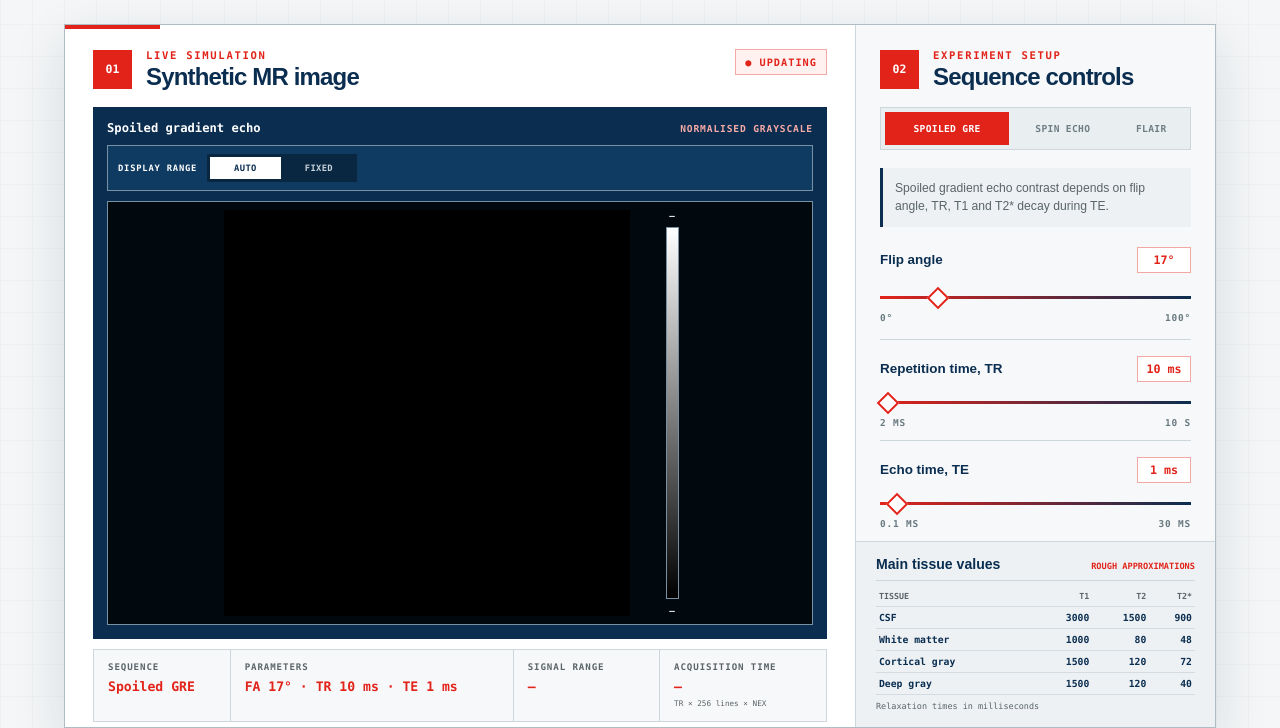
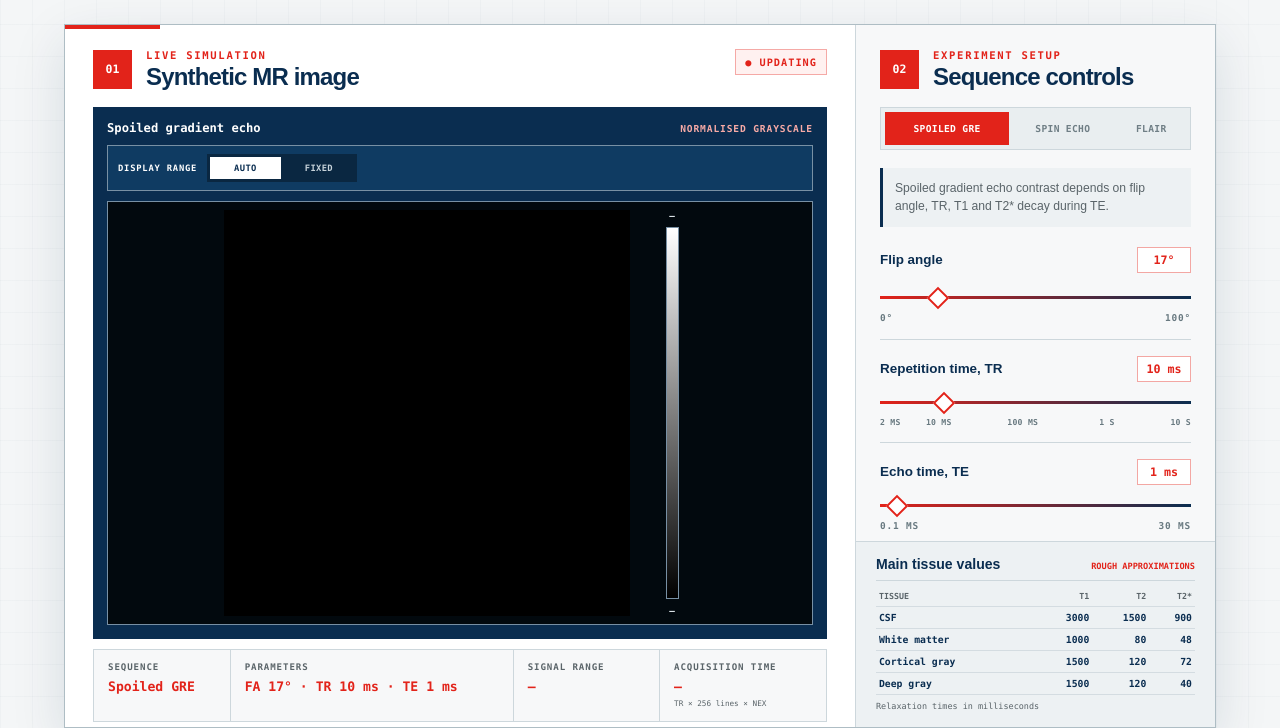
Before and after one commit to mriphysics/mri-contrast-lab, a plain HTML site: page index.html in a window 1280 px wide. Both pictures are taken after a click on the button "RESET EXPERIMENT". Shown: the part 72-800 px from the top of the page. Drawn offline with Linux system fonts and the light colour scheme; no server answers.

Commit message:
updated TR using log scale

```diff
--- a/app.js
+++ b/app.js
@@ -1,4 +1,4 @@
-import { WIDTH, HEIGHT, TISSUES, spoiledGreSignal, spinEchoSignal, flairSignal, makeNoise, scaleToGray, noiseSigmaForAverages, acquisitionTimeSeconds } from "./contrast.js?v=contrast-8";
+import { WIDTH, HEIGHT, TISSUES, spoiledGreSignal, spinEchoSignal, flairSignal, makeNoise, scaleToGray, noiseSigmaForAverages, acquisitionTimeSeconds } from "./contrast.js?v=contrast-9";
 
 const els = Object.fromEntries([
   "greMode", "seMode", "flairMode", "greControls", "seControls", "flairControls",
@@ -59,11 +59,19 @@ function positiveNumber(input, minimum) {
   return Number.isFinite(value) ? Math.max(minimum, value) : minimum;
 }
 
+function logarithmicMilliseconds(input) {
+  return Math.round(10 ** Number(input.value));
+}
+
+function setLogarithmicMilliseconds(input, milliseconds) {
+  input.value = String(Math.log10(milliseconds));
+}
+
 function parameters() {
   const nex = Math.round(positiveNumber(els.nex, 1));
-  if (mode === "gre") return { fa: positiveNumber(els.greFA, 0), tr: positiveNumber(els.greTR, 1), te: positiveNumber(els.greTE, .1), nex };
-  if (mode === "se") return { tr: positiveNumber(els.seTR, 1), te: positiveNumber(els.seTE, .1), nex };
-  return { ti: positiveNumber(els.flairTI, 0), tr: positiveNumber(els.flairTR, 1), te: positiveNumber(els.flairTE, .1), nex };
+  if (mode === "gre") return { fa: positiveNumber(els.greFA, 0), tr: logarithmicMilliseconds(els.greTR), te: positiveNumber(els.greTE, .1), nex };
+  if (mode === "se") return { tr: logarithmicMilliseconds(els.seTR), te: positiveNumber(els.seTE, .1), nex };
+  return { ti: positiveNumber(els.flairTI, 0), tr: logarithmicMilliseconds(els.flairTR), te: positiveNumber(els.flairTE, .1), nex };
 }
 
 function tissueSignals(config) {
@@ -76,14 +84,14 @@ function timingValidation(config) {
   if ((mode === "gre" || mode === "se") && config.te >= config.tr) {
     return {
       valid: false,
-      message: `TE must be shorter than TR. Current selection: TE ${format(config.te)} ms, TR ${format(config.tr)} ms.`,
+      message: `TE must be shorter than TR. Current selection: TE ${formatTiming(config.te)}, TR ${formatTiming(config.tr)}.`,
       inputs: mode === "gre" ? [els.greTR, els.greTE] : [els.seTR, els.seTE],
     };
   }
   if (mode === "flair" && config.ti + config.te >= config.tr) {
     return {
       valid: false,
-      message: `TI + TE must be shorter than TR. Current selection: ${format(config.ti + config.te)} ms ≥ ${format(config.tr)} ms.`,
+      message: `TI + TE must be shorter than TR. Current selection: ${formatTiming(config.ti + config.te)} ≥ ${formatTiming(config.tr)}.`,
       inputs: [els.flairTI, els.flairTR, els.flairTE],
     };
   }
@@ -159,10 +167,10 @@ function updateParameterReadouts(config) {
   els.imageTitle.textContent = model.title;
   els.sequenceReadout.textContent = model.short;
   els.parameterReadout.textContent = mode === "gre"
-    ? `FA ${format(config.fa)}° · TR ${format(config.tr)} ms · TE ${format(config.te)} ms · NEX ${config.nex}`
+    ? `FA ${format(config.fa)}° · TR ${formatTiming(config.tr)} · TE ${formatTiming(config.te)} · NEX ${config.nex}`
     : mode === "se"
-      ? `TR ${format(config.tr)} ms · TE ${format(config.te)} ms · NEX ${config.nex}`
-      : `TI ${format(config.ti)} ms · TR ${format(config.tr)} ms · TE ${format(config.te)} ms · NEX ${config.nex}`;
+      ? `TR ${formatTiming(config.tr)} · TE ${formatTiming(config.te)} · NEX ${config.nex}`
+      : `TI ${formatTiming(config.ti)} · TR ${formatTiming(config.tr)} · TE ${formatTiming(config.te)} · NEX ${config.nex}`;
   els.acquisitionReadout.textContent = formatDuration(acquisitionTimeSeconds(config.tr, HEIGHT, config.nex));
 }
 
@@ -217,15 +225,20 @@ function scheduleUpdate() {
 
 function updateSliderOutputs() {
   els.greFAValue.value = `${format(Number(els.greFA.value))}°`;
-  for (const name of ["greTR", "greTE", "seTR", "seTE", "flairTI", "flairTR", "flairTE"]) {
+  for (const name of ["greTE", "seTE", "flairTI", "flairTE"]) {
     els[`${name}Value`].value = `${format(Number(els[name].value))} ms`;
+  }
+  for (const name of ["greTR", "seTR", "flairTR"]) {
+    const timing = formatTiming(logarithmicMilliseconds(els[name]));
+    els[`${name}Value`].value = timing;
+    els[name].setAttribute("aria-valuetext", timing);
   }
 }
 
 function reset() {
-  els.greFA.value = "17"; els.greTR.value = "10"; els.greTE.value = "1";
-  els.seTR.value = "1000"; els.seTE.value = "10";
-  els.flairTI.value = "458"; els.flairTR.value = "1000"; els.flairTE.value = "180";
+  els.greFA.value = "17"; setLogarithmicMilliseconds(els.greTR, 10); els.greTE.value = "1";
+  setLogarithmicMilliseconds(els.seTR, 1000); els.seTE.value = "10";
+  els.flairTI.value = "458"; setLogarithmicMilliseconds(els.flairTR, 1000); els.flairTE.value = "180";
   els.nex.value = "1";
   noise = makeNoise(WIDTH * HEIGHT);
   setContrastMode("auto");
@@ -233,6 +246,11 @@ function reset() {
 }
 
 function format(value) { return Number.isInteger(value) ? value.toFixed(0) : value.toFixed(1); }
+
+function formatTiming(milliseconds) {
+  if (milliseconds >= 1000) return `${format(milliseconds / 1000)} s`;
+  return `${format(milliseconds)} ms`;
+}
 
 function formatDuration(seconds) {
   if (seconds < 60) return `${seconds < 10 ? seconds.toFixed(2) : seconds.toFixed(1)} s`;
--- a/index.html
+++ b/index.html
@@ -6,7 +6,7 @@
     <meta name="theme-color" content="#e2231a" />
     <meta name="description" content="Explore spoiled GRE, spin echo and FLAIR MRI contrast in a browser-based teaching simulation." />
     <title>MRI Contrast Lab</title>
-    <link rel="stylesheet" href="styles.css?v=contrast-8" />
+    <link rel="stylesheet" href="styles.css?v=contrast-9" />
     <link rel="icon" href="favicon.svg?v=1" type="image/svg+xml" sizes="any">
   </head>
   <body>
@@ -93,8 +93,8 @@
             </div>
             <div class="control-group sequence-slider">
               <div class="control-title"><label for="greTR">Repetition time, TR</label><output id="greTRValue">10 ms</output></div>
-              <input id="greTR" type="range" min="2" max="10000" step="1" value="10" />
-              <div class="range-labels"><span>2 ms</span><span>10 s</span></div>
+              <input id="greTR" type="range" min="0.301" max="4" step="0.001" value="1" aria-valuetext="10 ms" />
+              <div class="range-labels log-range-labels" aria-hidden="true"><span style="--position: 0%">2 ms</span><span style="--position: 18.9%">10 ms</span><span style="--position: 45.9%">100 ms</span><span style="--position: 73%">1 s</span><span style="--position: 100%">10 s</span></div>
             </div>
             <div class="control-group sequence-slider">
               <div class="control-title"><label for="greTE">Echo time, TE</label><output id="greTEValue">1 ms</output></div>
@@ -106,8 +106,8 @@
           <div class="control-panel" id="seControls" hidden>
             <div class="control-group sequence-slider">
               <div class="control-title"><label for="seTR">Repetition time, TR</label><output id="seTRValue">1000 ms</output></div>
-              <input id="seTR" type="range" min="100" max="10000" step="50" value="1000" />
-              <div class="range-labels"><span>100 ms</span><span>10 s</span></div>
+              <input id="seTR" type="range" min="2" max="4" step="0.001" value="3" aria-valuetext="1 s" />
+              <div class="range-labels log-range-labels" aria-hidden="true"><span style="--position: 0%">100 ms</span><span style="--position: 50%">1 s</span><span style="--position: 100%">10 s</span></div>
             </div>
             <div class="control-group sequence-slider">
               <div class="control-title"><label for="seTE">Echo time, TE</label><output id="seTEValue">10 ms</output></div>
@@ -124,8 +124,8 @@
             </div>
             <div class="control-group sequence-slider">
               <div class="control-title"><label for="flairTR">Repetition time, TR</label><output id="flairTRValue">1000 ms</output></div>
-              <input id="flairTR" type="range" min="100" max="10000" step="50" value="1000" />
-              <div class="range-labels"><span>100 ms</span><span>10 s</span></div>
+              <input id="flairTR" type="range" min="2" max="4" step="0.001" value="3" aria-valuetext="1 s" />
+              <div class="range-labels log-range-labels" aria-hidden="true"><span style="--position: 0%">100 ms</span><span style="--position: 50%">1 s</span><span style="--position: 100%">10 s</span></div>
             </div>
             <div class="control-group sequence-slider">
               <div class="control-title"><label for="flairTE">Echo time, TE</label><output id="flairTEValue">180 ms</output></div>
@@ -181,6 +181,6 @@
     </main>
 
     <footer><p>Educational contrast simulation · Runs locally in this browser · No MATLAB required</p></footer>
-    <script type="module" src="app.js?v=contrast-8"></script>
+    <script type="module" src="app.js?v=contrast-9"></script>
   </body>
 </html>
--- a/styles.css
+++ b/styles.css
@@ -125,6 +125,10 @@ input[type="range"]::-webkit-slider-thumb { width: 16px; height: 16px; margin-to
 input[type="range"]::-moz-range-track { height: 3px; background: linear-gradient(90deg, var(--red), var(--navy)); }
 input[type="range"]::-moz-range-thumb { width: 13px; height: 13px; background: #fff; border: 2px solid var(--red); border-radius: 0; transform: rotate(45deg); }
 .range-labels { display: flex; justify-content: space-between; color: #687980; font: 750 .59rem var(--mono); text-transform: uppercase; letter-spacing: .09em; }
+.log-range-labels { position: relative; display: block; height: 13px; font-size: .51rem; letter-spacing: .03em; }
+.log-range-labels span { position: absolute; left: var(--position); white-space: nowrap; transform: translateX(-50%); }
+.log-range-labels span:first-child { transform: none; }
+.log-range-labels span:last-child { transform: translateX(-100%); }
 .number-pair { display: grid; grid-template-columns: 1fr 1fr; gap: 12px; padding: 20px 0 4px; }
 .number-pair label, .number-field label { color: var(--navy); font-size: .78rem; font-weight: 750; }
 .number-pair label span, .number-field label span { color: var(--muted); font: 600 .64rem var(--mono); }
```
